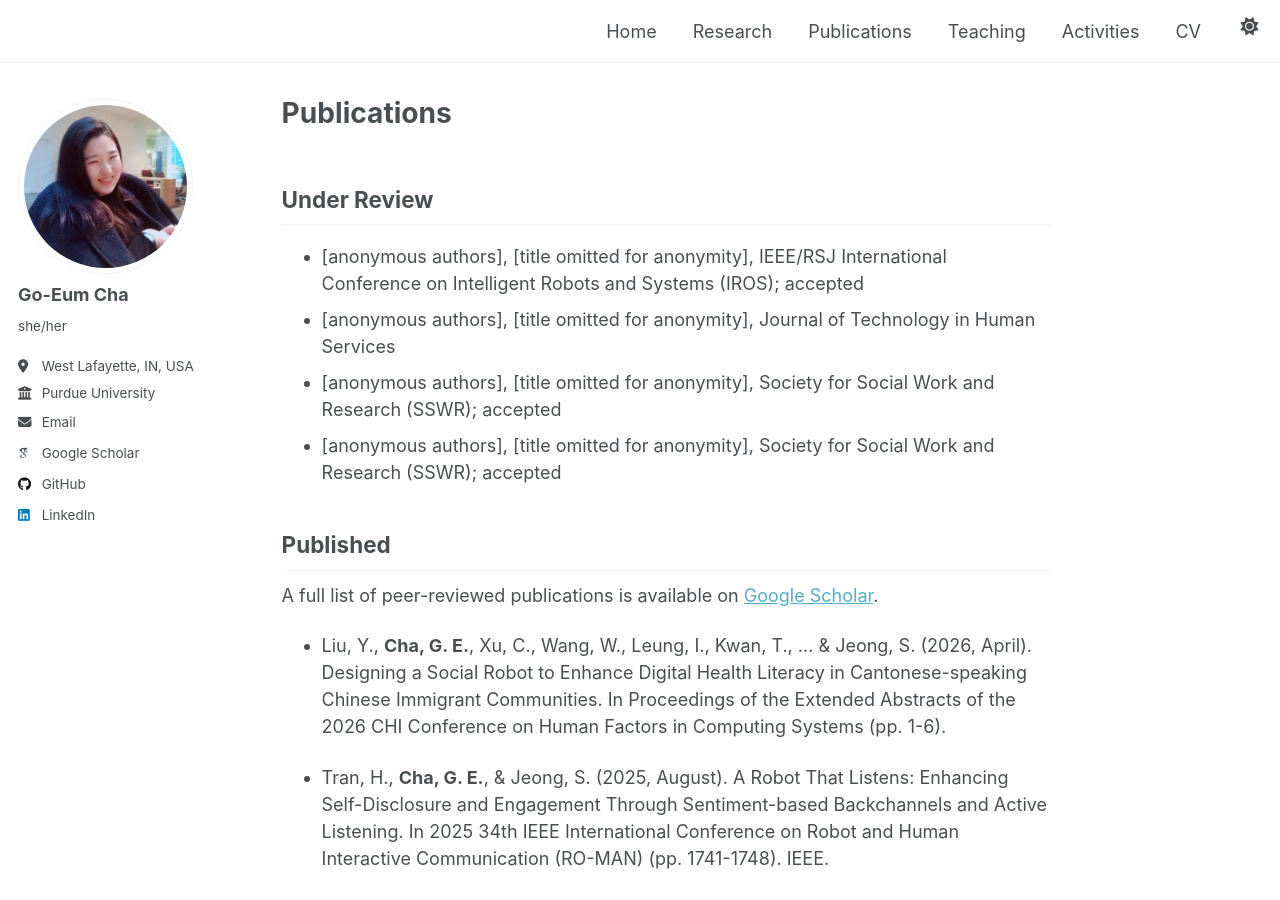
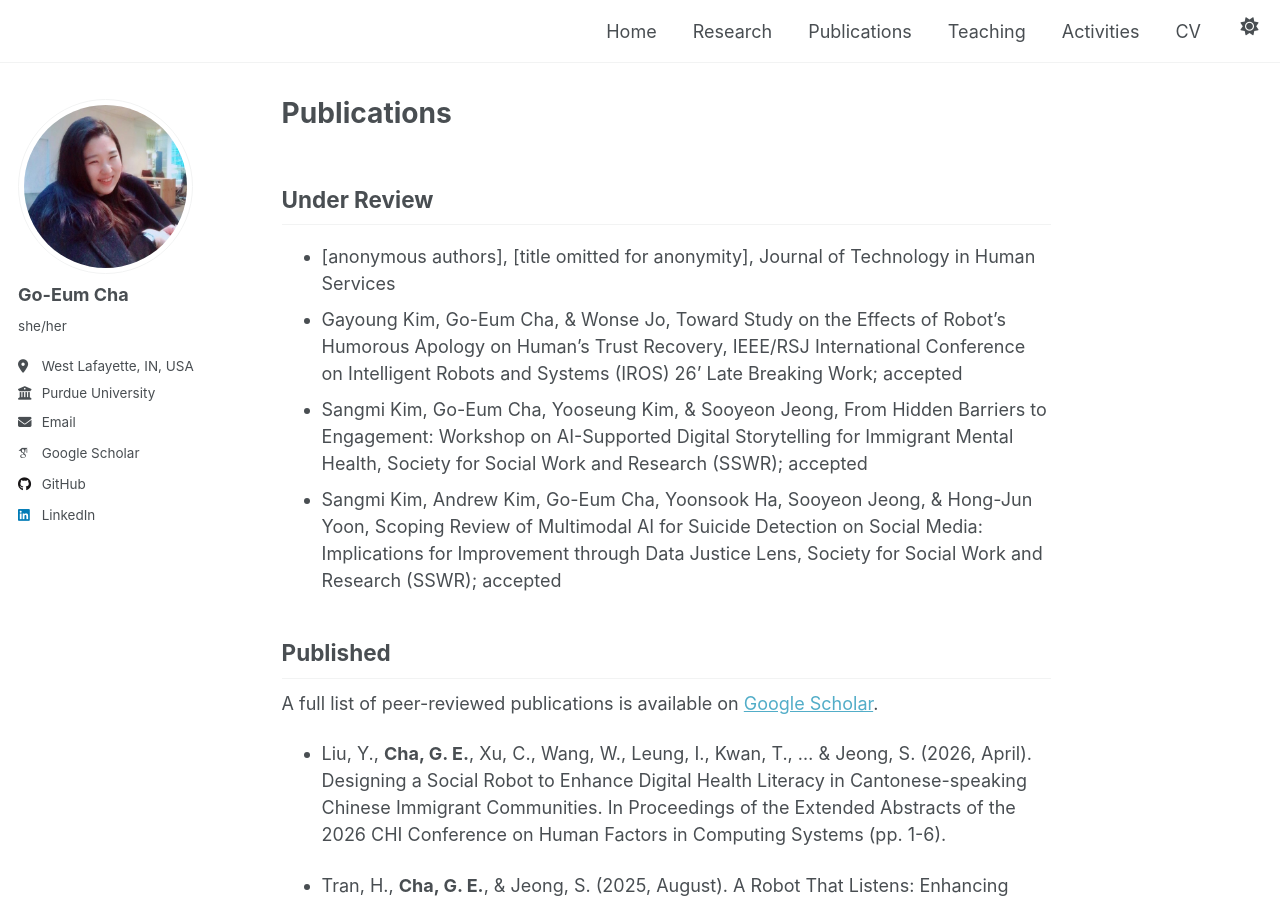
Before and after one commit to chagom/chagom.github.io, a Jekyll site: the page built from _pages/publications.md, in a window 1280 px wide and 900 px high. Built offline with Jekyll 4.4.1, drawn with Linux system fonts in a browser that asks for light colours; some web fonts are replaced.

Commit message:
hri review

```diff
--- a/_pages/publications.md
+++ b/_pages/publications.md
@@ -7,10 +7,10 @@ person_schema: true
 ---
 
 ## Under Review
-- [anonymous authors], [title omitted for anonymity], IEEE/RSJ International Conference on Intelligent Robots and Systems (IROS); accepted
 - [anonymous authors], [title omitted for anonymity], Journal of Technology in Human Services
-- [anonymous authors], [title omitted for anonymity], Society for Social Work and Research (SSWR); accepted
-- [anonymous authors], [title omitted for anonymity], Society for Social Work and Research (SSWR); accepted
+- Gayoung Kim, Go-Eum Cha, & Wonse Jo, Toward Study on the Effects of Robot's Humorous Apology on Human's Trust Recovery, IEEE/RSJ International Conference on Intelligent Robots and Systems (IROS) 26' Late Breaking Work; accepted
+- Sangmi Kim, Go-Eum Cha, Yooseung Kim, & Sooyeon Jeong, From Hidden Barriers to Engagement: Workshop on AI-Supported Digital Storytelling for Immigrant Mental Health,  Society for Social Work and Research (SSWR); accepted
+- Sangmi Kim, Andrew Kim, Go-Eum Cha, Yoonsook Ha, Sooyeon Jeong, & Hong-Jun Yoon, Scoping Review of Multimodal AI for Suicide Detection on Social Media: Implications for Improvement through Data Justice Lens, Society for Social Work and Research (SSWR); accepted
 
 
 ## Published
```
Also changed, not shown: _pages/activities.md (+2 -0 lines).
